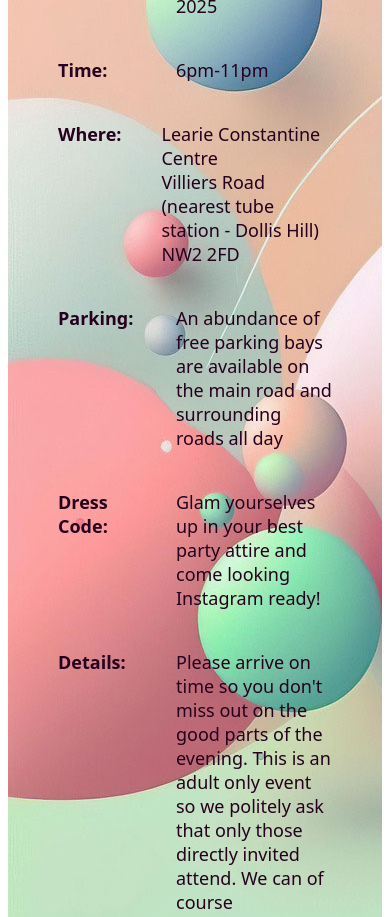
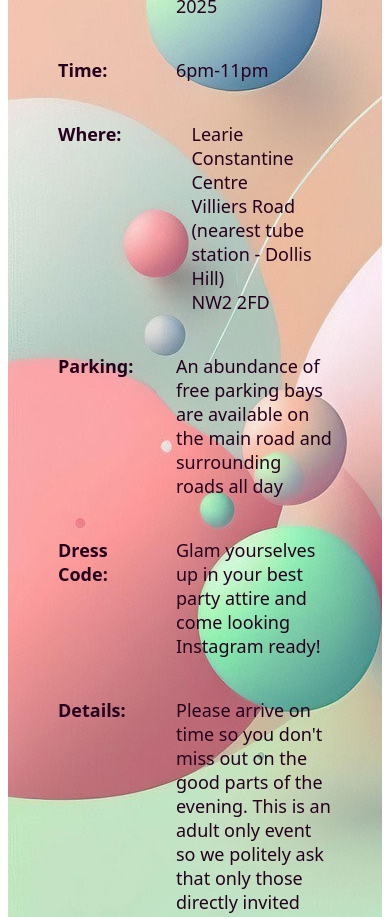
Before and after one commit to Nonyeah/Birthday-Party-Form, a React (Vite) app in the folder client/: page / in a window 390 px wide. Shown: the part 2500-3417 px from the top of the page. Built offline with nearby package versions, Linux system fonts and the light colour scheme.

Commit message:
minor css changes

```diff
--- a/client/src/App.css
+++ b/client/src/App.css
@@ -322,4 +322,9 @@ form.showForm{
     font: 0.8rem arial;
     width: 80%;
   }
+
+   .address ul.right{
+  margin: 20px 0 20px 30px;
+
 }
+}
```
